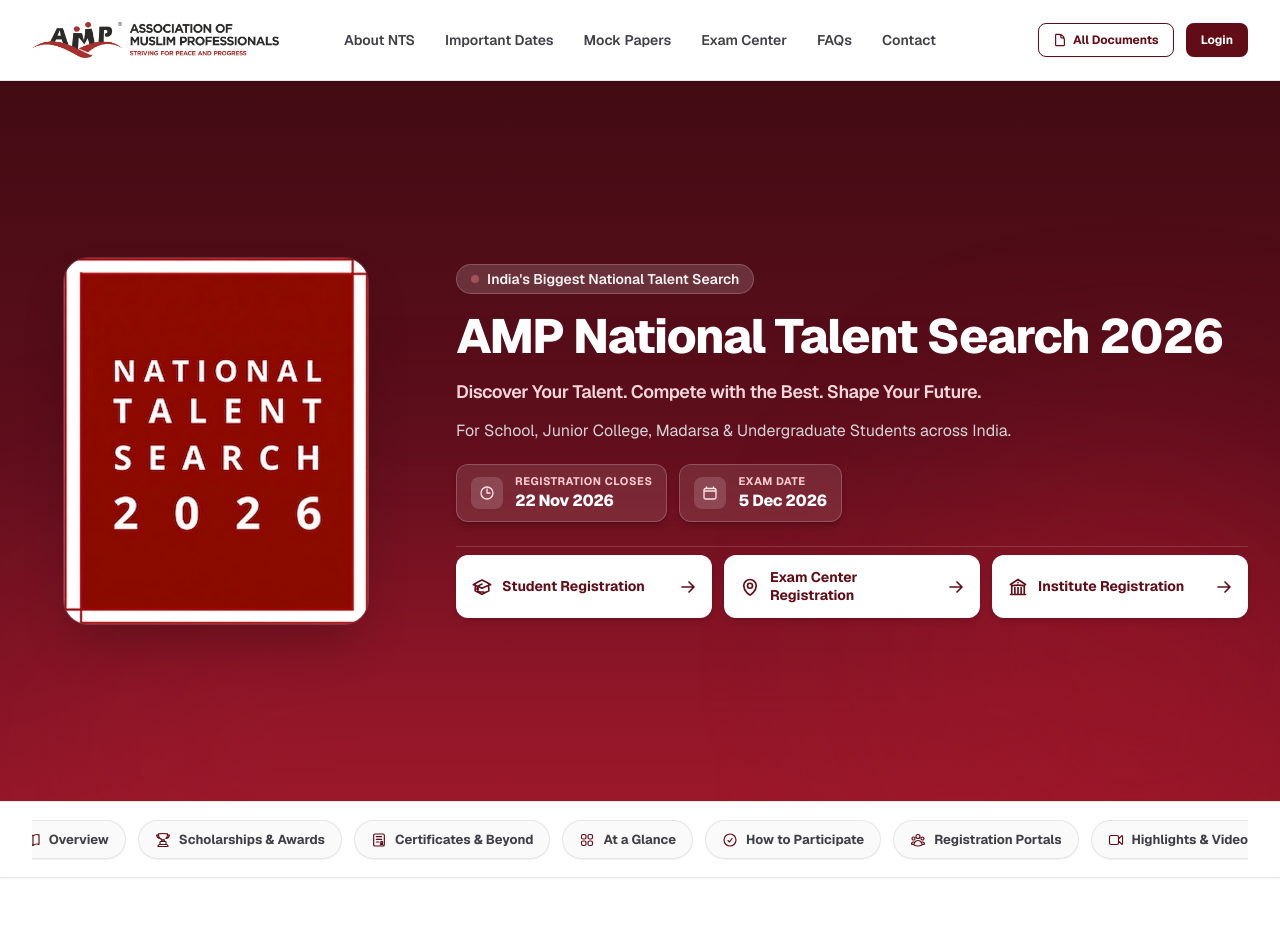
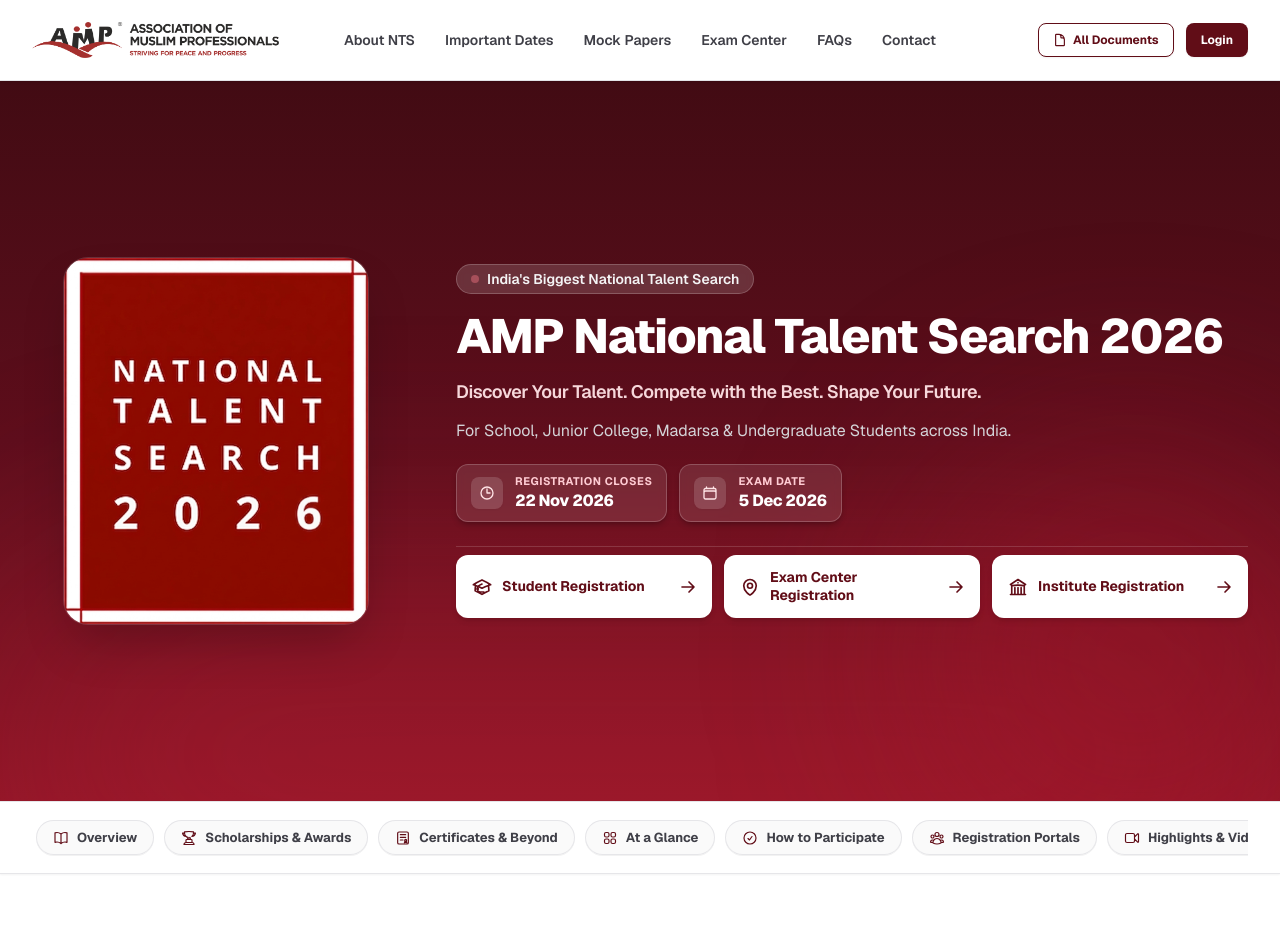
Before and after one commit to ansariafzal-ka/AMP-World-NTS-Web-Application-, a Next.js app: page / in a window 1280 px wide. Shown: the top 952 px of the page. Built offline with nearby package versions, Linux system fonts and the light colour scheme.

Commit message:
Fix flexbox overflow left-clipping bug on HomeQuickNav pills

```diff
--- a/src/components/ui/HomeQuickNav.tsx
+++ b/src/components/ui/HomeQuickNav.tsx
@@ -90,12 +90,11 @@
   return (
     <nav
       aria-label="Quick Section Navigation"
-      className="sticky top-20 z-30 border-y border-zinc-200/90 bg-white/95 backdrop-blur-md shadow-xs py-3.5 sm:py-4 transition-all"
+      className="sticky top-20 z-30 border-y border-zinc-200/90 bg-white/95 backdrop-blur-md shadow-xs py-3 sm:py-3.5 transition-all"
     >
       <div className="max-w-7xl mx-auto px-4 sm:px-6 lg:px-8">
-        <div className="flex items-center justify-center">
-          {/* Nav Pills Container */}
-          <div className="flex items-center justify-start md:justify-center gap-2.5 sm:gap-3 overflow-x-auto no-scrollbar py-0.5 w-full scroll-smooth">
+        {/* Nav Pills Container - safely aligns to start on mobile/laptop to prevent left-side clipping */}
+        <div className="flex items-center justify-start 2xl:justify-center gap-2 sm:gap-2.5 overflow-x-auto no-scrollbar py-1 px-1 w-full scroll-smooth">
           {navItems.map((item) => {
             const Icon = item.icon;
             return (
@@ -103,9 +102,9 @@
                 key={item.id}
                 href={`#${item.id}`}
                 onClick={(e) => handleScroll(e, item.id)}
-                  className="group inline-flex items-center gap-2 rounded-full border border-zinc-200/90 bg-zinc-50/90 hover:bg-[#610D17] hover:border-[#610D17] px-3.5 sm:px-4 py-2 sm:py-2.5 text-xs sm:text-[13px] font-bold text-zinc-700 hover:text-white transition-all duration-200 shrink-0 shadow-2xs hover:shadow-xs"
+                className="group inline-flex items-center gap-2 rounded-full border border-zinc-200/90 bg-zinc-50/90 hover:bg-[#610D17] hover:border-[#610D17] px-3.5 sm:px-4 py-1.5 sm:py-2 text-xs sm:text-[13px] font-bold text-zinc-700 hover:text-white transition-all duration-200 shrink-0 shadow-2xs hover:shadow-xs"
               >
-                  <Icon className="w-4 h-4 text-[#610D17] group-hover:text-rose-200 transition-colors shrink-0" />
+                <Icon className="w-3.5 h-3.5 sm:w-4 sm:h-4 text-[#610D17] group-hover:text-rose-200 transition-colors shrink-0" />
                 <span className="whitespace-nowrap">
                   {item.label}
                 </span>
@@ -114,7 +113,6 @@
           })}
         </div>
       </div>
-      </div>
     </nav>
   );
 }
```
Lines whose indentation alone changed are shown as unchanged.
